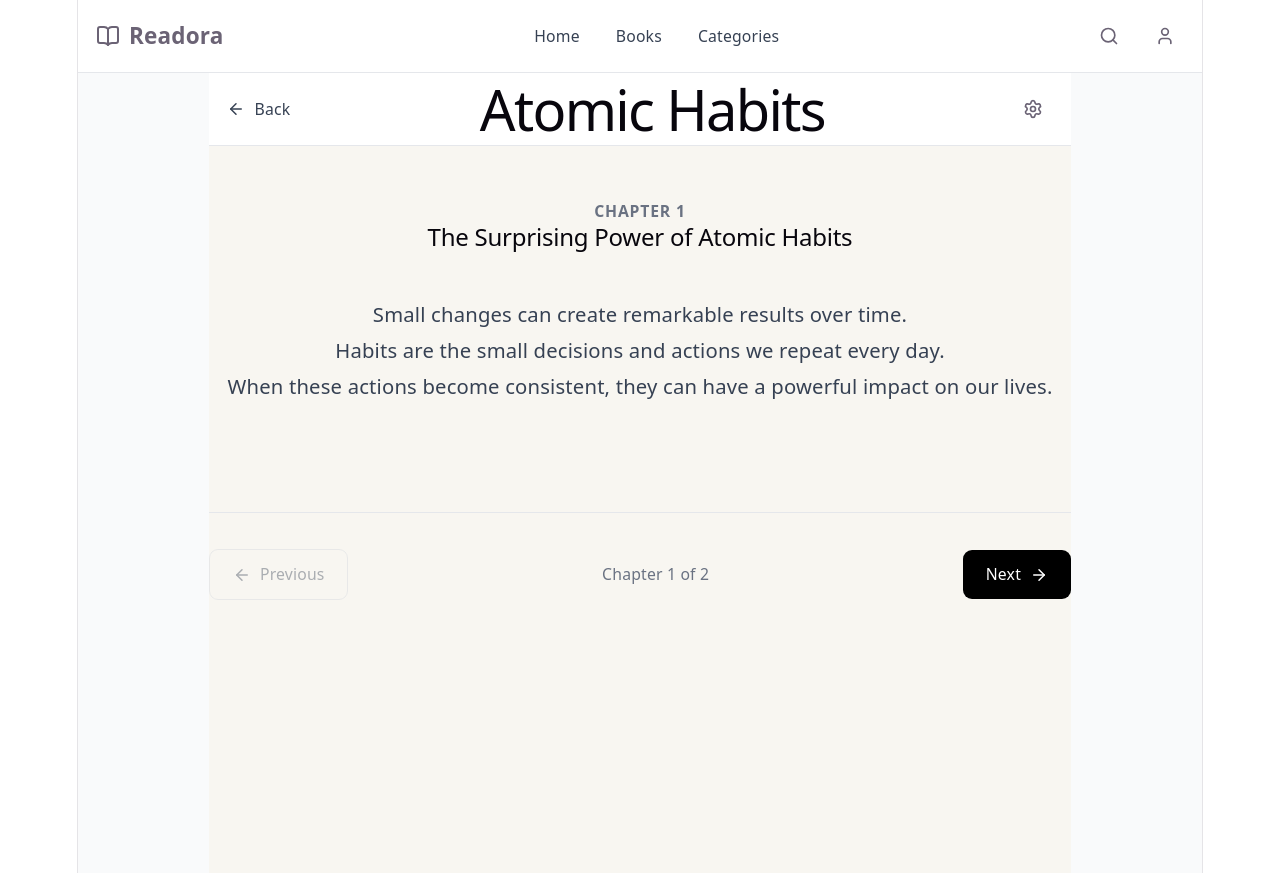
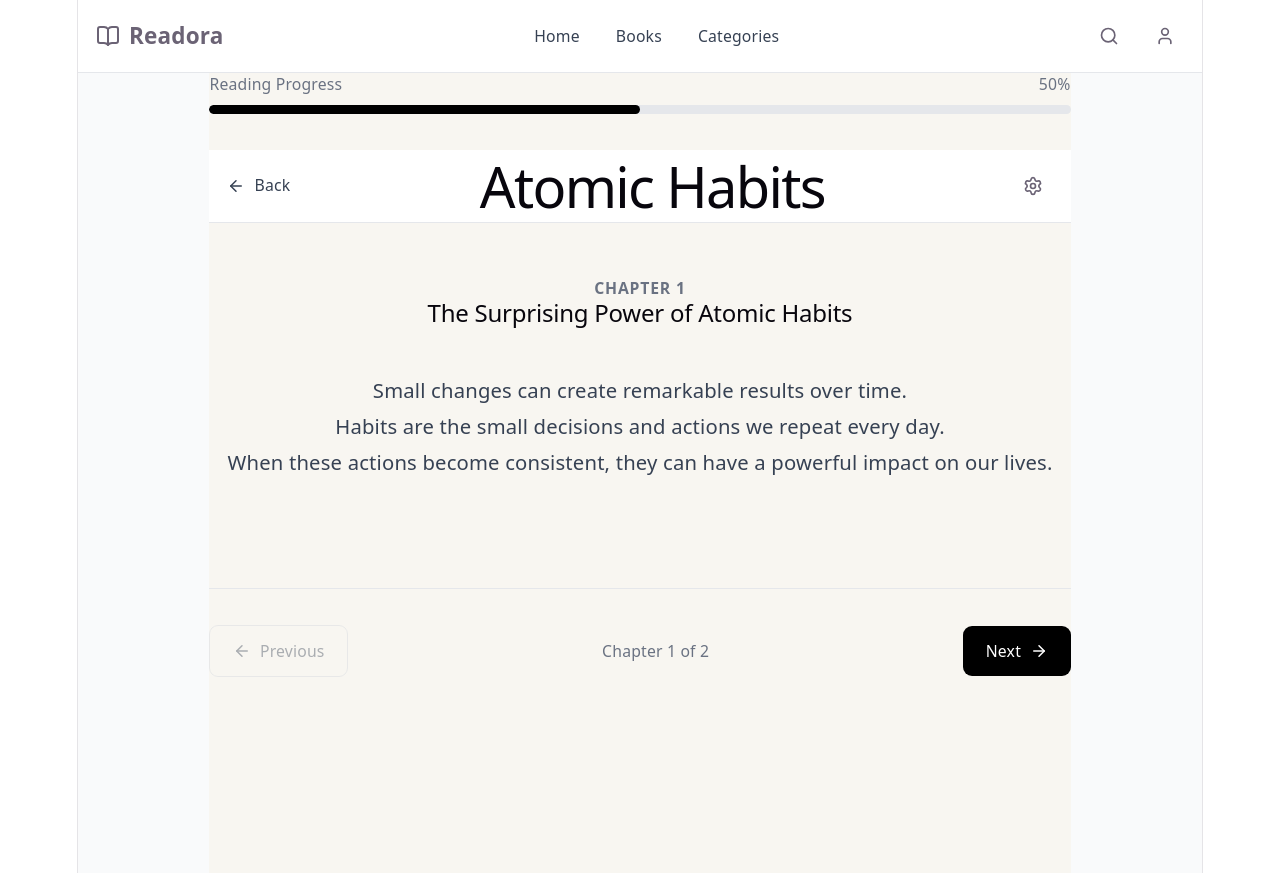
Before and after one commit to jk-star/Readora, a React app in the folder frontend/: page /reader/1 in a window 1280 px wide. Built offline with nearby package versions, Linux system fonts and the light colour scheme; the HTML template or start-up script is replaced by a standard one.

Commit message:
reading progress add

```diff
--- a/frontend/src/pages/Reader/Reader.jsx
+++ b/frontend/src/pages/Reader/Reader.jsx
@@ -31,9 +31,24 @@
     }
 
     const chapter = book.chapters[chapterIndex]
+    const progress =
+        ((chapterIndex + 1) / book.chapters.length) * 100
+
     return (
         <div className="min-h-screen bg-[#f8f6f1]">
+            <div className="mb-8">
+                <div className="mb-2 flex items-center justify-between text-sm text-gray-500">
+                    <span>Reading Progress</span>
+                    <span>{Math.round(progress)}%</span>
+                </div>
 
+                <div className="h-2 w-full overflow-hidden rounded-full bg-gray-200">
+                    <div
+                        className="h-full rounded-full bg-black transition-all duration-300"
+                        style={{ width: `${progress}%` }}
+                    />
+                </div>
+            </div>
             {/* Reader Header */}
             <header className="border-b border-gray-200 bg-white">
                 <div className="mx-auto flex h-16 max-w-4xl items-center justify-between px-4">
```
